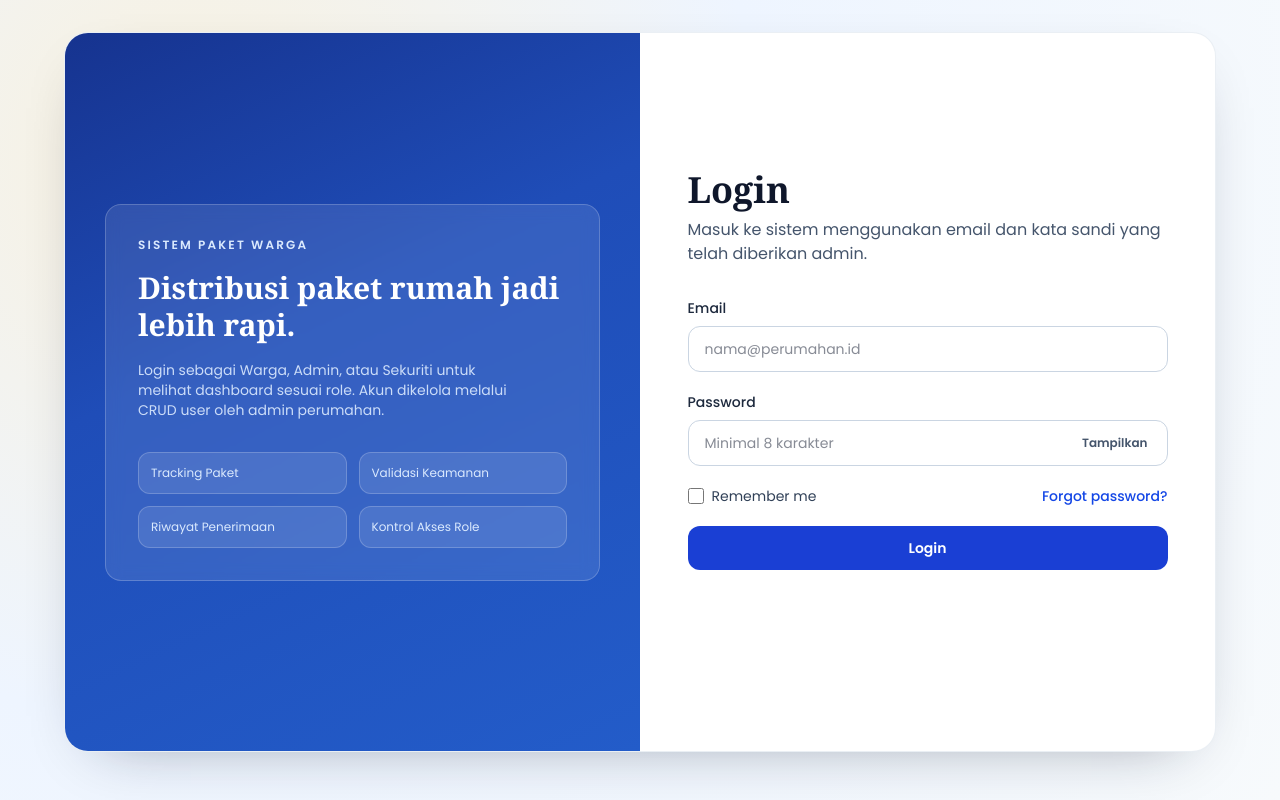
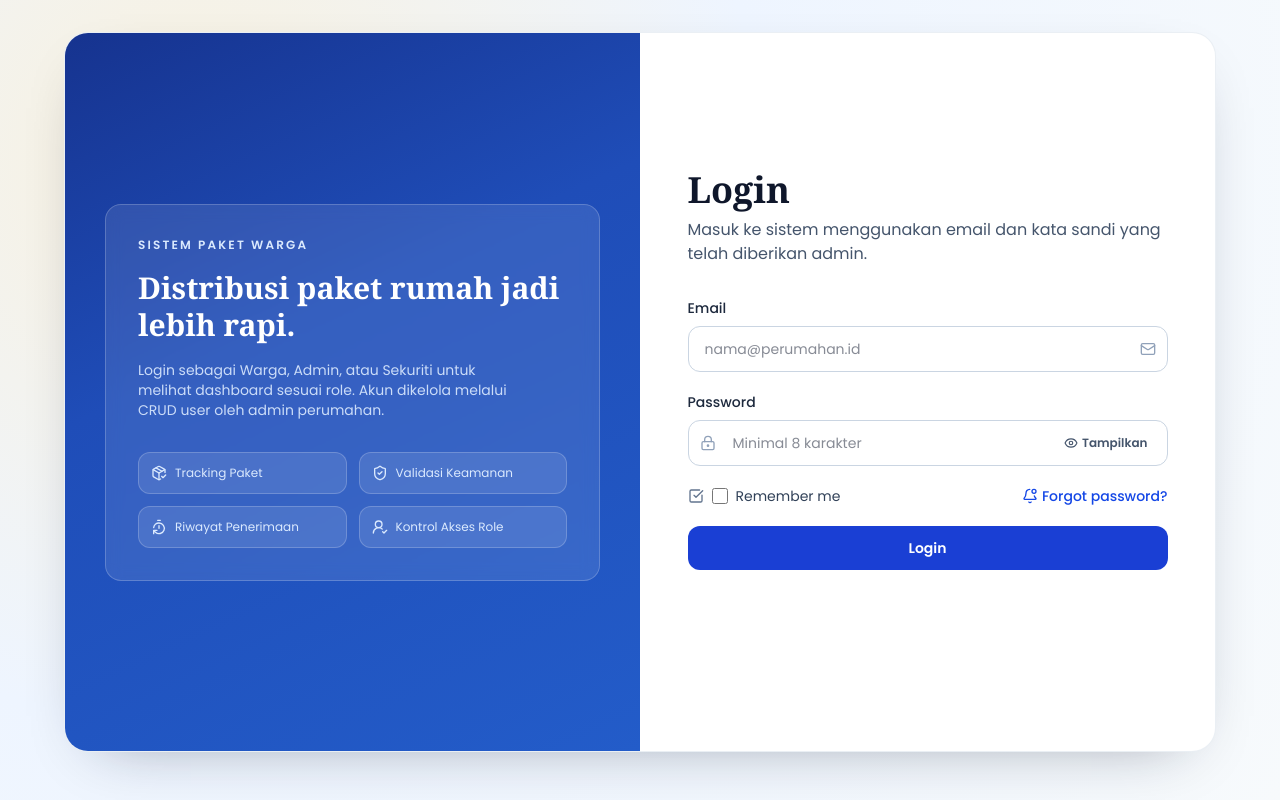
Before and after one commit to Argandhi23/sistem-paket-warga, a Next.js app: page /login in a window 1280 px wide. Built offline with nearby package versions, Linux system fonts and the light colour scheme.

Commit message:
feat: improvisasi ikon login dengan lucide react

```diff
--- a/package.json
+++ b/package.json
@@ -13,6 +13,7 @@
     "@prisma/adapter-pg": "^7.4.2",
     "@prisma/client": "^7.4.2",
     "dotenv": "^17.3.1",
+    "lucide-react": "^1.6.0",
     "next": "16.1.6",
     "pg": "^8.20.0",
     "react": "19.2.3",
--- a/src/app/login/page.tsx
+++ b/src/app/login/page.tsx
@@ -1,6 +1,7 @@
 "use client";
 
 import { FormEvent, useMemo, useState } from "react";
+import { Mail, PackageCheck, ShieldCheck, TimerReset, UserRoundCheck } from "lucide-react";
 import { AuthActions } from "@/components/auth/AuthActions";
 import { AuthCard } from "@/components/auth/AuthCard";
 import { AuthInput } from "@/components/auth/AuthInput";
@@ -76,10 +77,22 @@ export default function LoginPage() {
             melalui CRUD user oleh admin perumahan.
           </p>
           <div className="mt-8 grid grid-cols-2 gap-3 text-xs text-blue-100">
-            <div className="rounded-xl border border-white/20 bg-white/10 px-3 py-3">Tracking Paket</div>
-            <div className="rounded-xl border border-white/20 bg-white/10 px-3 py-3">Validasi Keamanan</div>
-            <div className="rounded-xl border border-white/20 bg-white/10 px-3 py-3">Riwayat Penerimaan</div>
-            <div className="rounded-xl border border-white/20 bg-white/10 px-3 py-3">Kontrol Akses Role</div>
+            <div className="inline-flex items-center gap-2 rounded-xl border border-white/20 bg-white/10 px-3 py-3">
+              <PackageCheck className="h-4 w-4" aria-hidden="true" />
+              Tracking Paket
+            </div>
+            <div className="inline-flex items-center gap-2 rounded-xl border border-white/20 bg-white/10 px-3 py-3">
+              <ShieldCheck className="h-4 w-4" aria-hidden="true" />
+              Validasi Keamanan
+            </div>
+            <div className="inline-flex items-center gap-2 rounded-xl border border-white/20 bg-white/10 px-3 py-3">
+              <TimerReset className="h-4 w-4" aria-hidden="true" />
+              Riwayat Penerimaan
+            </div>
+            <div className="inline-flex items-center gap-2 rounded-xl border border-white/20 bg-white/10 px-3 py-3">
+              <UserRoundCheck className="h-4 w-4" aria-hidden="true" />
+              Kontrol Akses Role
+            </div>
           </div>
         </div>
       </div>
@@ -95,6 +108,7 @@ export default function LoginPage() {
               placeholder="nama@perumahan.id"
               required
               error={visibleError("email")}
+              icon={Mail}
               onChange={(value) => setFields((previous) => ({ ...previous, email: value }))}
               onBlur={() => setTouched((previous) => ({ ...previous, email: true }))}
             />
--- a/src/components/auth/AuthActions.tsx
+++ b/src/components/auth/AuthActions.tsx
@@ -1,3 +1,5 @@
+import { BellDot, SquareCheckBig } from "lucide-react";
+
 type AuthActionsProps = {
   rememberMe: boolean;
   onRememberMeChange: (checked: boolean) => void;
@@ -12,6 +14,7 @@ export function AuthActions({
   return (
     <div className="flex items-center justify-between gap-4">
       <label className="inline-flex items-center gap-2 text-sm text-slate-700">
+        <SquareCheckBig className="h-4 w-4 text-slate-500" aria-hidden="true" />
         <input
           type="checkbox"
           checked={rememberMe}
@@ -24,8 +27,9 @@ export function AuthActions({
       <button
         type="button"
         onClick={onForgotPasswordClick}
-        className="rounded-md text-sm font-medium text-blue-700 outline-none transition hover:text-blue-900 focus-visible:ring-2 focus-visible:ring-blue-300"
+        className="inline-flex items-center gap-1 rounded-md text-sm font-medium text-blue-700 outline-none transition hover:text-blue-900 focus-visible:ring-2 focus-visible:ring-blue-300"
       >
+        <BellDot className="h-4 w-4" aria-hidden="true" />
         Forgot password?
       </button>
     </div>
--- a/src/components/auth/AuthInput.tsx
+++ b/src/components/auth/AuthInput.tsx
@@ -1,3 +1,5 @@
+import type { LucideIcon } from "lucide-react";
+
 type AuthInputProps = {
   id: string;
   label: string;
@@ -8,6 +10,7 @@ type AuthInputProps = {
   error?: string;
   onChange: (value: string) => void;
   onBlur: () => void;
+  icon?: LucideIcon;
 };
 
 export function AuthInput({
@@ -20,6 +23,7 @@ export function AuthInput({
   error,
   onChange,
   onBlur,
+  icon: Icon,
 }: AuthInputProps) {
   const describedBy = error ? `${id}-error` : undefined;
 
@@ -28,6 +32,7 @@ export function AuthInput({
       <label htmlFor={id} className="block text-sm font-medium text-slate-800">
         {label}
       </label>
+      <div className="relative">
         <input
           id={id}
           name={id}
@@ -39,8 +44,12 @@ export function AuthInput({
           required={required}
           aria-invalid={error ? "true" : "false"}
           aria-describedby={describedBy}
-        className="w-full rounded-xl border border-slate-300 bg-white px-4 py-3 text-sm text-slate-900 outline-none transition focus:border-blue-600 focus:ring-2 focus:ring-blue-200"
+          className="w-full rounded-xl border border-slate-300 bg-white px-4 py-3 pr-12 text-sm text-slate-900 outline-none transition focus:border-blue-600 focus:ring-2 focus:ring-blue-200"
         />
+        {Icon ? (
+          <Icon className="pointer-events-none absolute right-3 top-1/2 h-4 w-4 -translate-y-1/2 text-slate-400" aria-hidden="true" />
+        ) : null}
+      </div>
       {error ? (
         <p id={`${id}-error`} className="text-sm text-rose-600">
           {error}
--- a/src/components/auth/PasswordField.tsx
+++ b/src/components/auth/PasswordField.tsx
@@ -1,4 +1,5 @@
 import { useState } from "react";
+import { Eye, EyeOff, LockKeyhole } from "lucide-react";
 
 type PasswordFieldProps = {
   id: string;
@@ -41,13 +42,15 @@ export function PasswordField({
           required={required}
           aria-invalid={error ? "true" : "false"}
           aria-describedby={describedBy}
-          className="w-full rounded-xl border border-slate-300 bg-white px-4 py-3 pr-20 text-sm text-slate-900 outline-none transition focus:border-blue-600 focus:ring-2 focus:ring-blue-200"
+          className="w-full rounded-xl border border-slate-300 bg-white py-3 pl-11 pr-28 text-sm text-slate-900 outline-none transition focus:border-blue-600 focus:ring-2 focus:ring-blue-200"
         />
+        <LockKeyhole className="pointer-events-none absolute left-3 top-1/2 h-4 w-4 -translate-y-1/2 text-slate-400" aria-hidden="true" />
         <button
           type="button"
           onClick={() => setVisible((previous) => !previous)}
-          className="absolute right-2 top-1/2 -translate-y-1/2 rounded-lg px-3 py-1 text-xs font-semibold text-slate-600 outline-none transition hover:bg-slate-100 focus-visible:ring-2 focus-visible:ring-blue-300"
+          className="absolute right-2 top-1/2 inline-flex -translate-y-1/2 items-center gap-1 rounded-lg px-3 py-1 text-xs font-semibold text-slate-600 outline-none transition hover:bg-slate-100 focus-visible:ring-2 focus-visible:ring-blue-300"
         >
+          {visible ? <EyeOff className="h-3.5 w-3.5" aria-hidden="true" /> : <Eye className="h-3.5 w-3.5" aria-hidden="true" />}
           {visible ? "Sembunyikan" : "Tampilkan"}
         </button>
       </div>
```
Also changed, not shown: 1 other file (tests, documents, lock files or other folders). Lines whose indentation alone changed are shown as unchanged.
